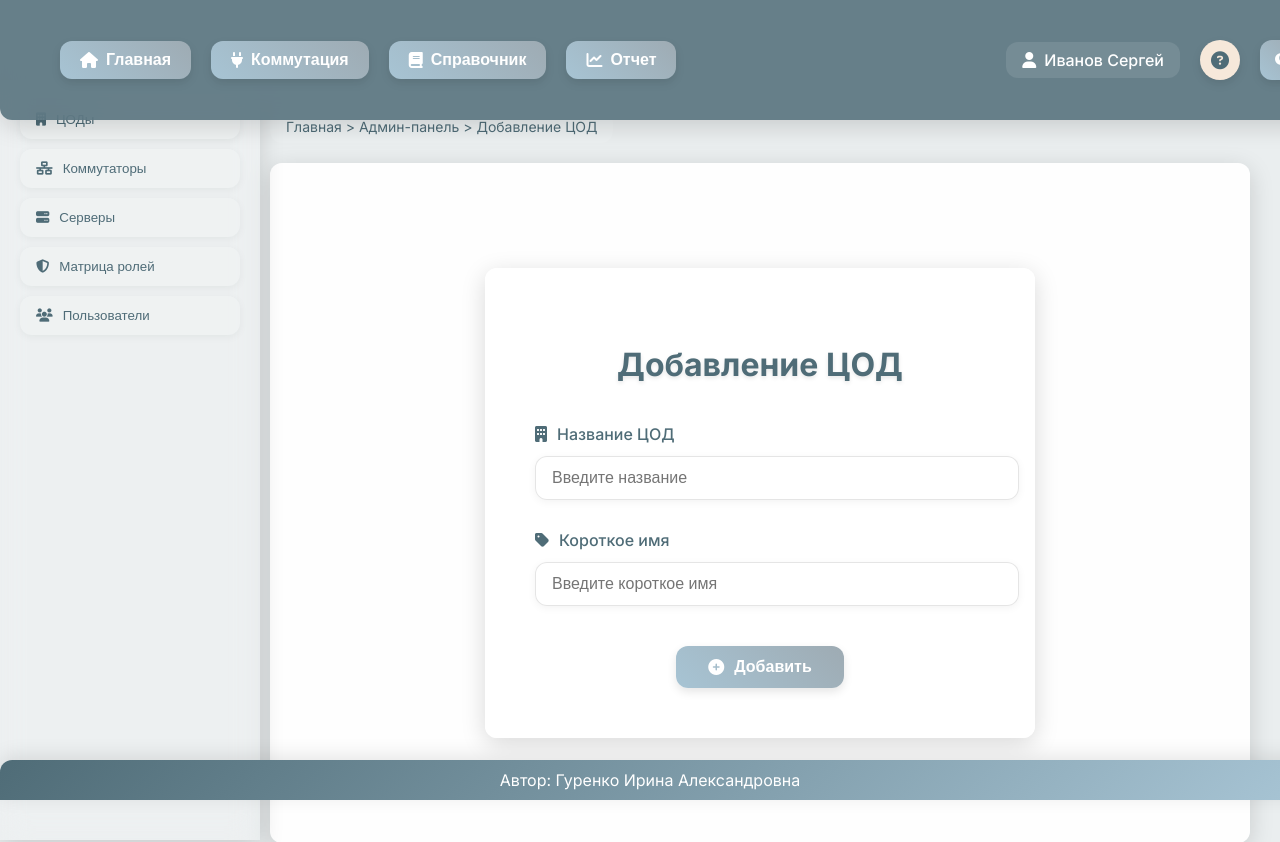
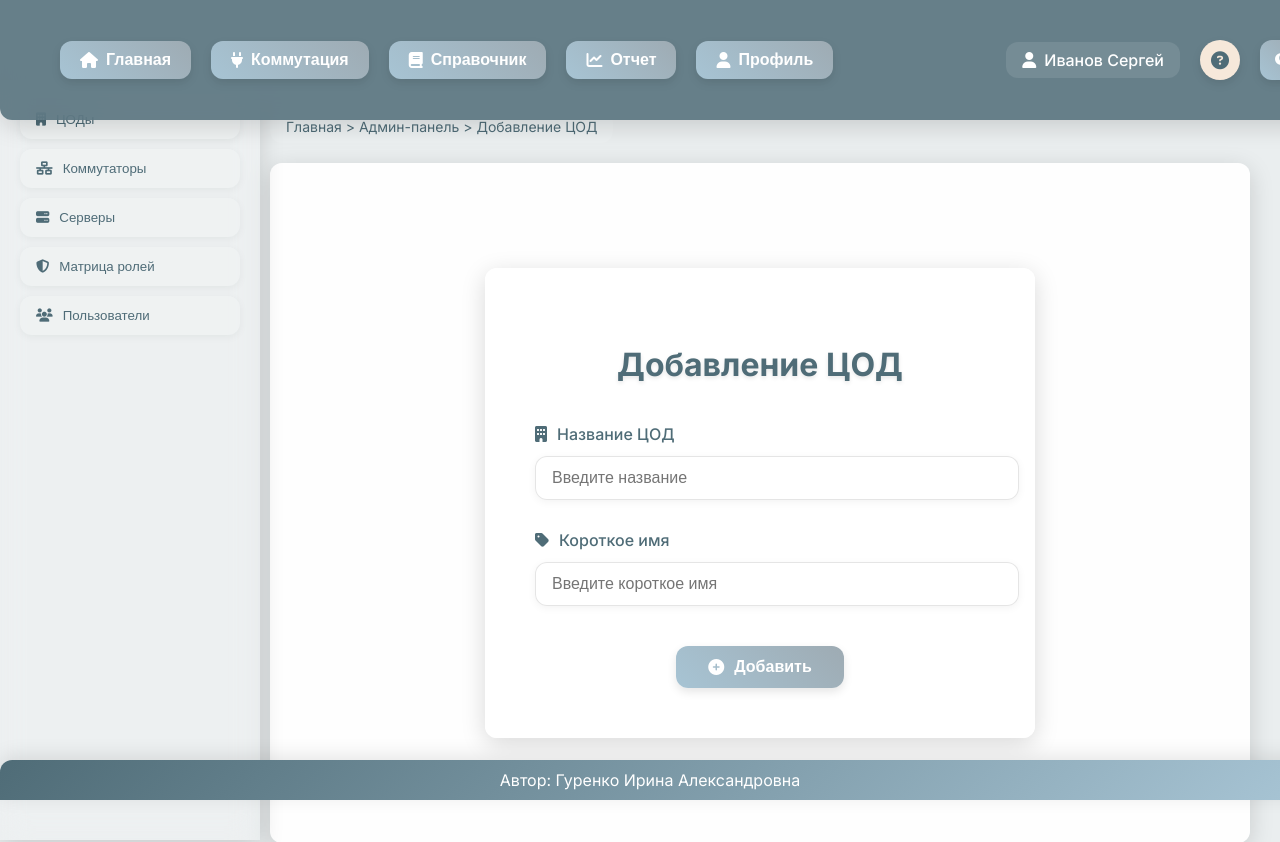
Before and after one commit to Iriiika/cod-cable-management, a Flask app: page /add_dc in a window 1280 px wide. Shown: the top 842 px of the page. Run offline with Flask 3, Linux system fonts and the light colour scheme; a user stored in the database is signed in; some libraries are stand-ins or nearby versions.

Commit message:
Добавила ссылку на profile.html в хедер base.html

```diff
--- a/templates/base.html
+++ b/templates/base.html
@@ -1,5 +1,5 @@
 <!DOCTYPE html>
-<html lang="ru">
+  <html lang="ru">
   <head>
     <meta charset="UTF-8">
     <meta name="viewport" content="width=device-width, initial-scale=1.0">
@@ -29,6 +29,9 @@
               <i class="fas fa-chart-line"></i> Отчет
             </button>
           {% endif %}
+          <button class="nav-btn {% if request.path == url_for('profile') %}active{% endif %}" data-page="{{ url_for('profile') }}">
+            <i class="fas fa-user"></i> Профиль
+          </button>
         {% else %}
           <button class="nav-btn {% if request.path == url_for('login') %}active{% endif %}" data-page="{{ url_for('login') }}">
             <i class="fas fa-sign-in-alt"></i> Вход
@@ -75,4 +78,4 @@
     <script src="{{ url_for('static', filename='js/main.js') }}"></script>
     {% block js %}{% endblock %}
   </body>
-</html>
+  </html>
```
